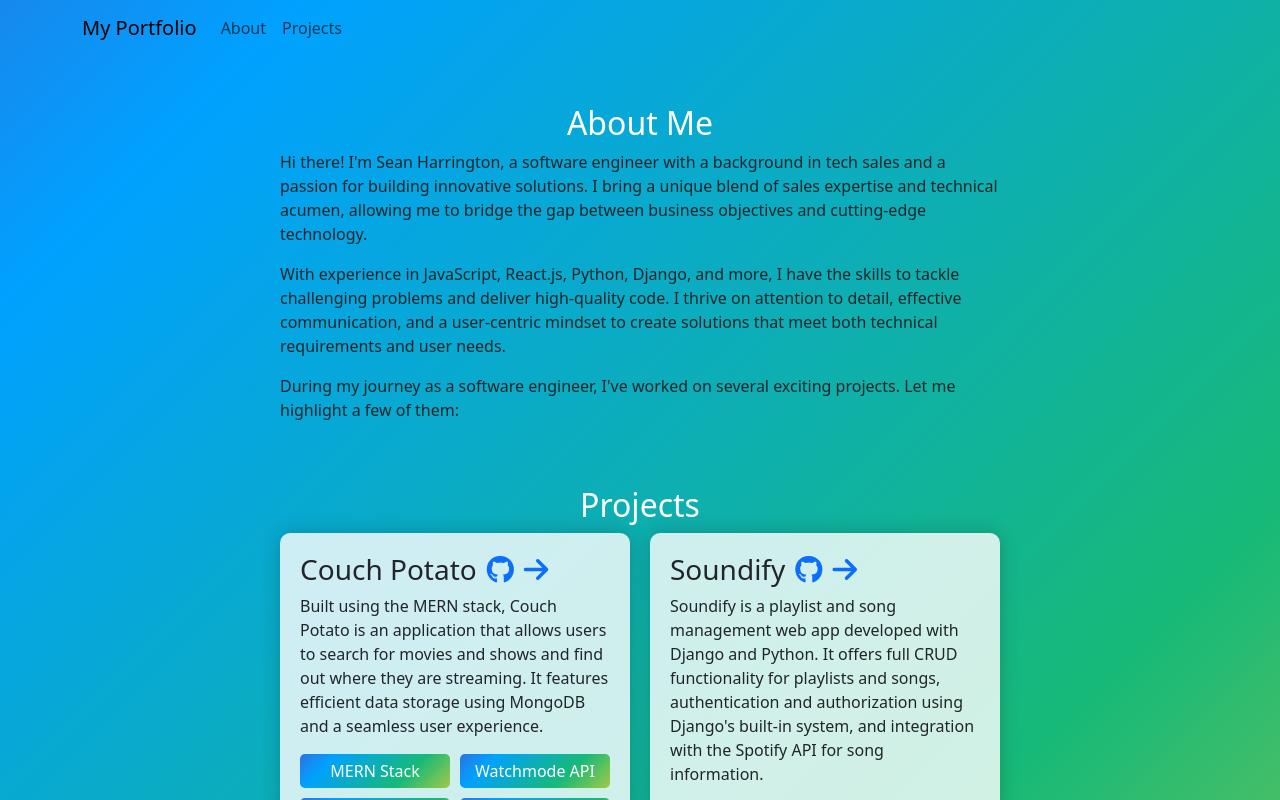
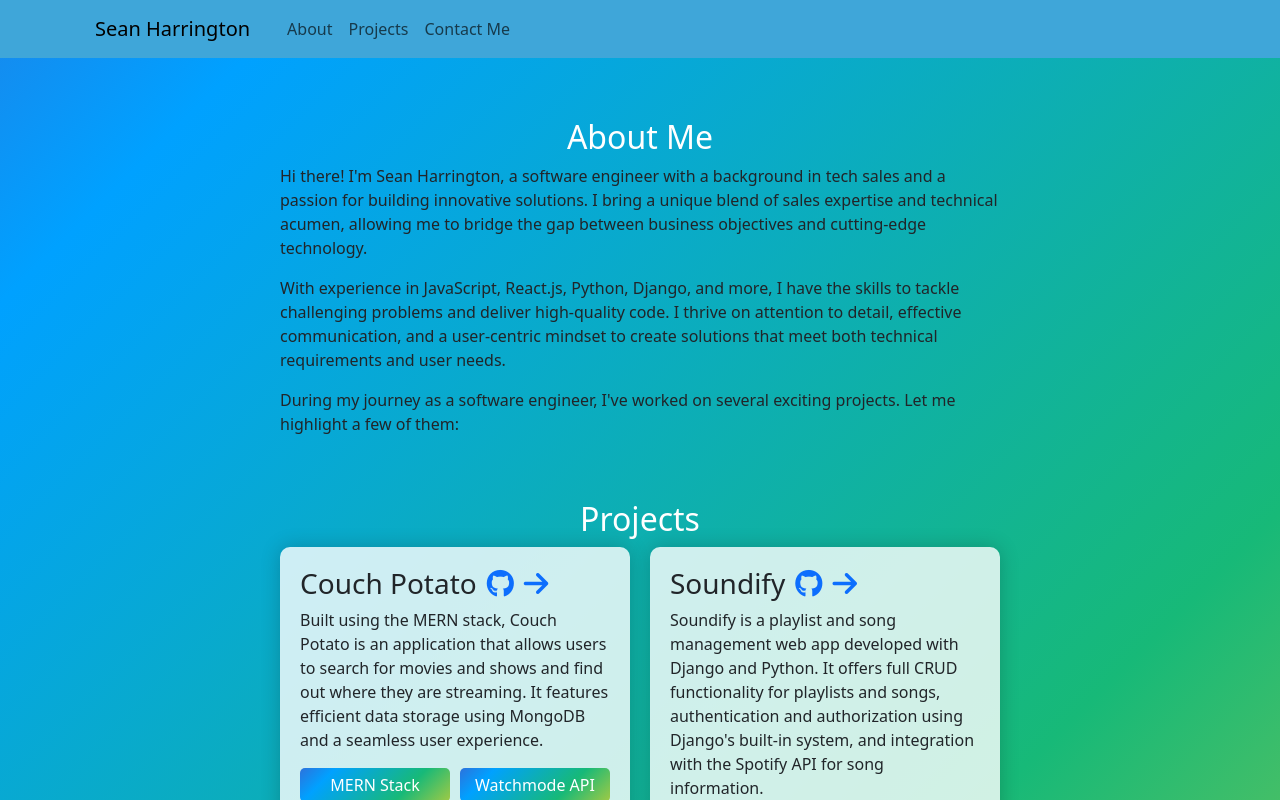
Before and after one commit to seanh101/portfolio, a React (Create React App) app: page / in a window 1280 px wide. Shown: the top 800 px of the page. Built offline with nearby package versions, Linux system fonts and the light colour scheme; a small style sheet from the web is missing.

Commit message:
navbar is sticky and scroll effects added to links

```diff
--- a/public/index.html
+++ b/public/index.html
@@ -31,5 +31,6 @@
       To begin the development, run `npm start` or `yarn start`.
       To create a production bundle, use `npm run build` or `yarn build`.
     -->
+
   </body>
 </html>
--- a/src/components/HomePage/About.js
+++ b/src/components/HomePage/About.js
@@ -6,7 +6,7 @@
     <div className="container mt-5">
       <div className="row">
         <div className="col-lg-8 offset-lg-2">
-          <h2>About Me</h2>
+        <h2 id="about">About Me</h2>
           <p>
             Hi there! I'm Sean Harrington, a software engineer with a background in tech sales and a passion for building innovative solutions. I bring a unique blend of sales expertise and technical acumen, allowing me to bridge the gap between business objectives and cutting-edge technology.
           </p>
@@ -22,7 +22,7 @@
 
       <div className="row mt-5">
         <div className="col-lg-8 offset-lg-2">
-          <h2>Projects</h2>
+        <h2 id="projects">Projects</h2>
           <div className="project-grid">
             <div className="project-item">
             <h3>
@@ -124,7 +124,7 @@
 
       <div className="row mt-5">
         <div className="col-lg-8 offset-lg-2">
-          <h2>Contact Me</h2>
+        <h2 id="contact">Contact Me</h2>
           <div className="contact-icons">
             <a href="mailto:seanharrington4189@gmail.com" target="_blank" rel="noopener noreferrer">
               <i className="fas fa-envelope"></i>
--- a/src/components/NavBar/NavBar.css
+++ b/src/components/NavBar/NavBar.css
@@ -0,0 +1,20 @@
+
+
+  /* Optional: If you want to add some space to the top of the page to prevent content from being covered by the navbar */
+  body {
+    padding-top: 70px;
+    /* Adjust the value as needed based on your navbar height */
+  }
+
+  /* NavBar.css */
+
+/* Add your dark blue background color here */
+.navbar-custom {
+    background-color: #3fa6d9; /* Dark blue background color */
+  }
+
+  /* Add the navbar-sticky class to control z-index and position */
+  .navbar-sticky {
+    position: sticky;
+    z-index: 100;
+  }
--- a/src/components/NavBar/NavBar.js
+++ b/src/components/NavBar/NavBar.js
@@ -1,13 +1,31 @@
 import React from 'react';
-import { Link } from 'react-router-dom';
+import './NavBar.css';
 
 function Navbar() {
+  const scrollToSection = (sectionId) => {
+    const section = document.getElementById(sectionId);
+    if (section) {
+      const headerOffset = 100; // Adjust this value based on your layout and header height
+      const elementPosition = section.getBoundingClientRect().top;
+      const offsetPosition = elementPosition - headerOffset;
+
+      window.scrollBy({
+        top: offsetPosition,
+        behavior: 'smooth',
+      });
+    }
+  };
+
   return (
-    <nav className="navbar navbar-expand-lg navbar-light bg-transparent">
+    <nav className="navbar navbar-expand-lg navbar-light navbar-custom fixed-top navbar-sticky">
+      <div className="navbar-overlay"></div> {/* Add overlay div */}
       <div className="container">
-        <Link className="navbar-brand" to="/">
-          My Portfolio
-        </Link>
+        <button
+          className="navbar-brand btn btn-link"
+          onClick={() => scrollToSection('about')}
+        >
+          Sean Harrington
+        </button>
         <button
           className="navbar-toggler"
           type="button"
@@ -22,14 +40,28 @@
         <div className="collapse navbar-collapse" id="navbarNav">
           <ul className="navbar-nav ml-auto">
             <li className="nav-item">
-              <Link className="nav-link" to="/about">
+              <button
+                className="nav-link btn btn-link"
+                onClick={() => scrollToSection('about')}
+              >
                 About
-              </Link>
+              </button>
             </li>
             <li className="nav-item">
-              <Link className="nav-link" to="/projects">
+              <button
+                className="nav-link btn btn-link"
+                onClick={() => scrollToSection('projects')}
+              >
                 Projects
-              </Link>
+              </button>
+            </li>
+            <li className="nav-item">
+              <button
+                className="nav-link btn btn-link"
+                onClick={() => scrollToSection('contact')}
+              >
+                Contact Me
+              </button>
             </li>
           </ul>
         </div>
```
